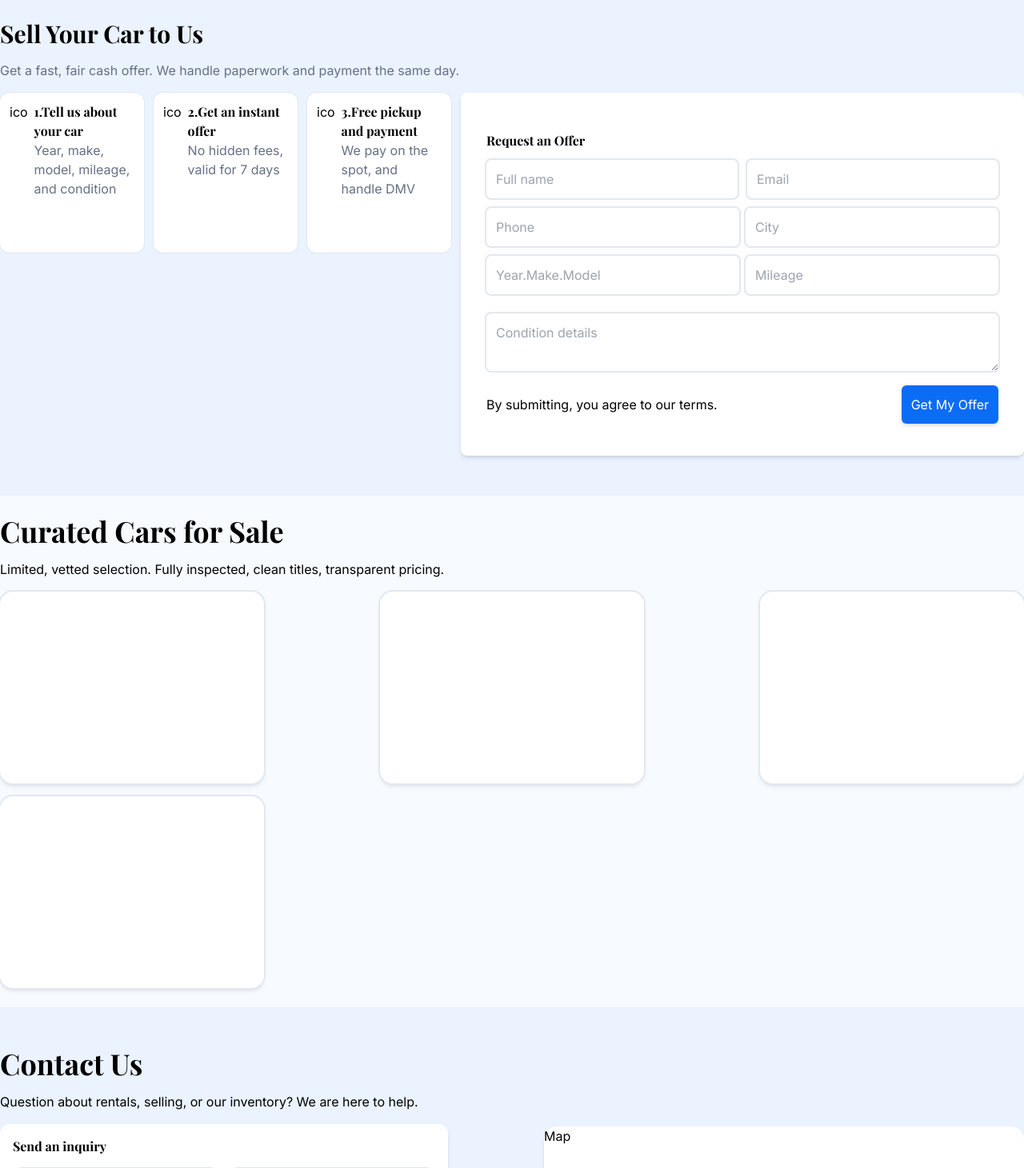
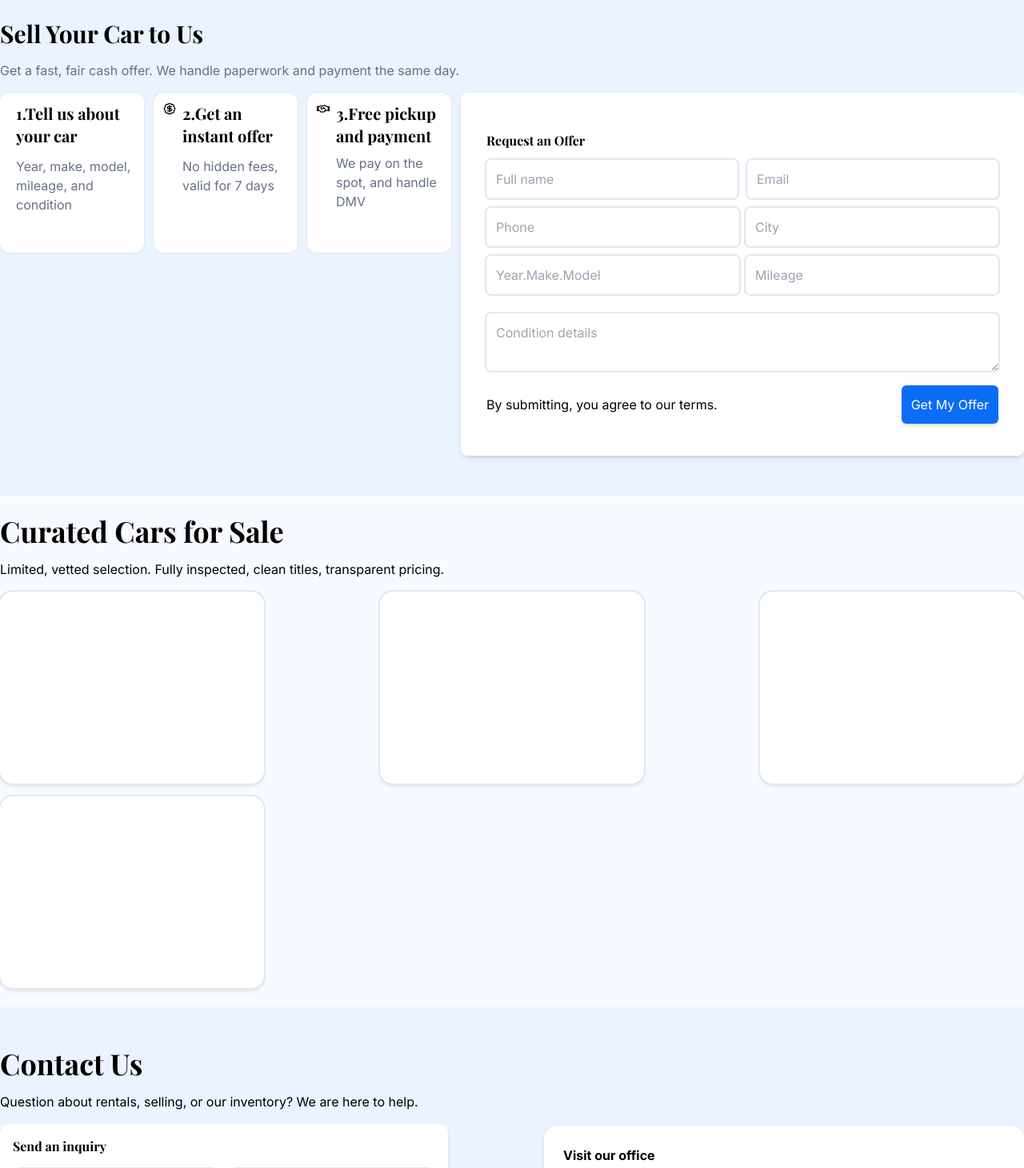
Before and after one commit to lightpc90/delok, a Next.js app: page / in a window 1280 px wide. Shown: the part 1680-3141 px from the top of the page at 80% size. Built offline with nearby package versions, Linux system fonts and the light colour scheme.

Commit message:
`Refactor components: Contact and Purchase`
`- Contact.jsx: Add padding to map container and display "Visit our office" text`
`- Purchase.jsx: Add icons, padding, and text formatting to card components`

```diff
--- a/src/components/upgrade/Contact/Contact.jsx
+++ b/src/components/upgrade/Contact/Contact.jsx
@@ -44,8 +44,8 @@ const Contact = () => {
 						</button>
 					</div>
 					{/* Map */}
-					<div className="bg-white rounded-2xl shadow-md w-[600px] h-[400px]">
-						Map
+					<div className="bg-white rounded-2xl shadow-md w-[600px] h-[400px] p-6">
+						<p className="font-bold">Visit our office</p>
 					</div>
 				</div>
 			</div>
--- a/src/components/upgrade/Purchase/Purchase.jsx
+++ b/src/components/upgrade/Purchase/Purchase.jsx
@@ -1,4 +1,6 @@
 import React from "react";
+import { LuNotepadText, LuBadgeDollarSign } from "react-icons/lu";
+import { FaRegHandshake } from "react-icons/fa6";
 
 const Purchase = () => {
 	return (
@@ -16,10 +18,10 @@ const Purchase = () => {
 				<div className="flex gap-3 w-full">
 					<div className="flex gap-3">
 						{/* tell us about your car */}
-						<div className="flex gap-2 w-[180px] h-[200px] rounded-xl ring-1 ring-slate-200 shadow-sm bg-white p-3">
-							<span>ico</span>
-							<div className="flex flex-col">
-								<h2 className="font-bold">1.Tell us about your car</h2>
+						<div className="flex gap-2 w-[180px] h-[200px] rounded-xl ring-1 ring-slate-200 shadow-sm bg-white p-3 ">
+							<span>{/* <LuNotepadText /> */}</span>
+							<div className="flex flex-col gap-3">
+								<h2 className="font-bold text-xl">1.Tell us about your car</h2>
 								<p className="text-[#667085]">
 									Year, make, model, mileage, and condition
 								</p>
@@ -27,9 +29,11 @@ const Purchase = () => {
 						</div>
 						{/* Get an instant offer */}
 						<div className="flex gap-2 w-[180px] h-[200px] rounded-xl ring-1 ring-slate-200 shadow-sm bg-white p-3">
-							<span>ico</span>
-							<div className="flex flex-col">
-								<h2 className="font-bold">2.Get an instant offer</h2>
+							<span>
+								<LuBadgeDollarSign />
+							</span>
+							<div className="flex flex-col gap-3">
+								<h2 className="font-bold text-xl">2.Get an instant offer</h2>
 								<p className="text-[#667085]">
 									No hidden fees, valid for 7 days
 								</p>
@@ -37,9 +41,11 @@ const Purchase = () => {
 						</div>
 						{/* tell us about your car */}
 						<div className="flex gap-2 w-[180px] h-[200px] rounded-xl ring-1 ring-slate-200 shadow-sm bg-white p-3">
-							<span>ico</span>
-							<div className="flex flex-col">
-								<h2 className="font-bold">3.Free pickup and payment</h2>
+							<span>
+								<FaRegHandshake />
+							</span>
+							<div className="flex flex-col gap-2">
+								<h2 className="font-bold text-xl">3.Free pickup and payment</h2>
 								<p className="text-[#667085]">
 									We pay on the spot, and handle DMV
 								</p>
```
